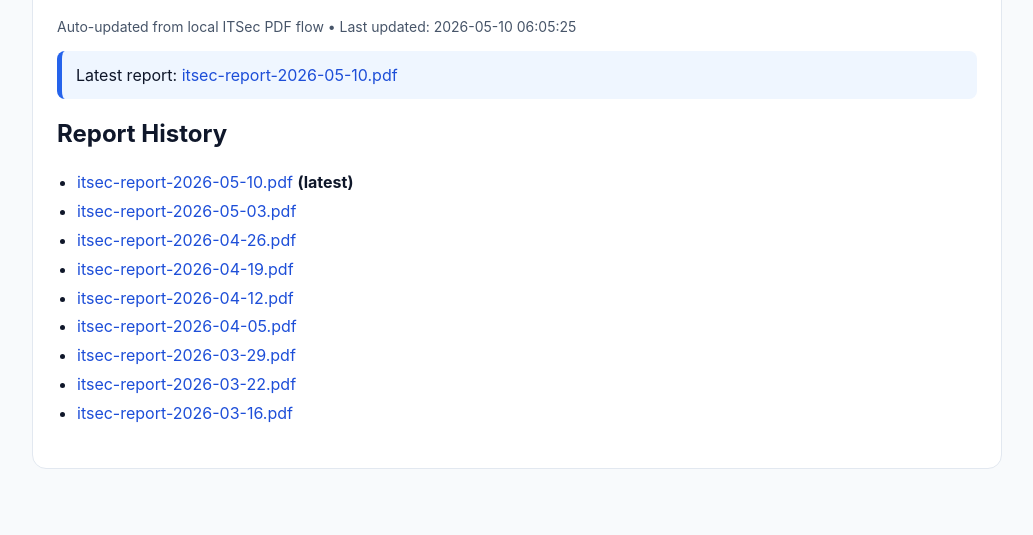
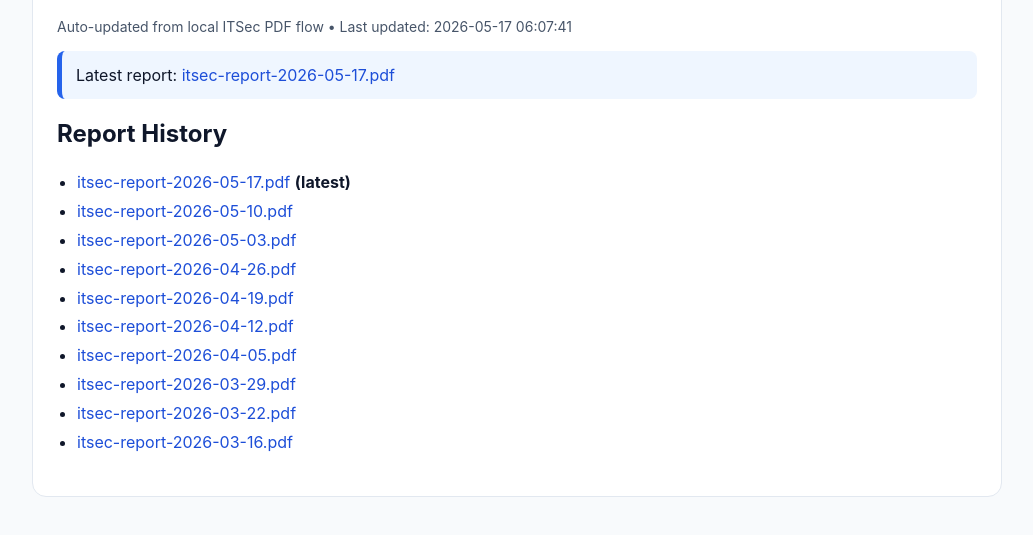
Before and after one commit to Nathan9745354/OpenClaw-Free-Security-Threat-Intel, a plain HTML site: page index.html in a window 1280 px wide. Shown: the part 99-634 px from the top of the page, without its empty margins (0-1033 px from the left). Drawn offline with Linux system fonts and the light colour scheme.

Commit message:
Publish ITSec report 2026-05-17

```diff
--- a/index.html
+++ b/index.html
@@ -18,11 +18,11 @@
 <body>
   <div class="card">
     <h1>OpenClaw Free Security Threat Intel</h1>
-    <div class="meta">Auto-updated from local ITSec PDF flow • Last updated: 2026-05-10 06:05:25</div>
-    <div class="latest">Latest report: <a href="itsec-report-2026-05-10.pdf">itsec-report-2026-05-10.pdf</a></div>
+    <div class="meta">Auto-updated from local ITSec PDF flow • Last updated: 2026-05-17 06:07:41</div>
+    <div class="latest">Latest report: <a href="itsec-report-2026-05-17.pdf">itsec-report-2026-05-17.pdf</a></div>
     <h2>Report History</h2>
     <ul>
-      <li><a href="itsec-report-2026-05-10.pdf">itsec-report-2026-05-10.pdf</a> <strong>(latest)</strong></li><li><a href="itsec-report-2026-05-03.pdf">itsec-report-2026-05-03.pdf</a></li><li><a href="itsec-report-2026-04-26.pdf">itsec-report-2026-04-26.pdf</a></li><li><a href="itsec-report-2026-04-19.pdf">itsec-report-2026-04-19.pdf</a></li><li><a href="itsec-report-2026-04-12.pdf">itsec-report-2026-04-12.pdf</a></li><li><a href="itsec-report-2026-04-05.pdf">itsec-report-2026-04-05.pdf</a></li><li><a href="itsec-report-2026-03-29.pdf">itsec-report-2026-03-29.pdf</a></li><li><a href="itsec-report-2026-03-22.pdf">itsec-report-2026-03-22.pdf</a></li><li><a href="itsec-report-2026-03-16.pdf">itsec-report-2026-03-16.pdf</a></li>
+      <li><a href="itsec-report-2026-05-17.pdf">itsec-report-2026-05-17.pdf</a> <strong>(latest)</strong></li><li><a href="itsec-report-2026-05-10.pdf">itsec-report-2026-05-10.pdf</a></li><li><a href="itsec-report-2026-05-03.pdf">itsec-report-2026-05-03.pdf</a></li><li><a href="itsec-report-2026-04-26.pdf">itsec-report-2026-04-26.pdf</a></li><li><a href="itsec-report-2026-04-19.pdf">itsec-report-2026-04-19.pdf</a></li><li><a href="itsec-report-2026-04-12.pdf">itsec-report-2026-04-12.pdf</a></li><li><a href="itsec-report-2026-04-05.pdf">itsec-report-2026-04-05.pdf</a></li><li><a href="itsec-report-2026-03-29.pdf">itsec-report-2026-03-29.pdf</a></li><li><a href="itsec-report-2026-03-22.pdf">itsec-report-2026-03-22.pdf</a></li><li><a href="itsec-report-2026-03-16.pdf">itsec-report-2026-03-16.pdf</a></li>
     </ul>
   </div>
 </body>
```
Also changed, not shown: 1 other file.
